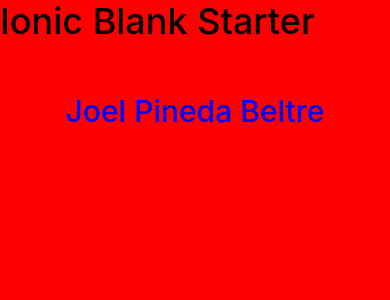
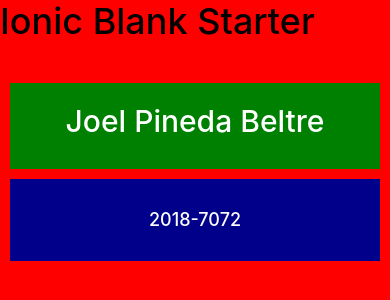
Before and after one commit to JoelPineda/Tarea2, a website: page www/index.html in a window 390 px wide. Drawn offline with Linux system fonts and the light colour scheme; some packages are replaced by stand-ins of ours; files that its build step writes are made by us from their sources.

Commit message:
MyApp v2.0

```diff
--- a/www/index.html
+++ b/www/index.html
@@ -41,7 +41,13 @@
       <ion-content>
         <div style="text-align: center;">
           <br>
-          <h2 style="color: blue;" class="display-1">Joel Pineda Beltre</h2>
+          <div style="background: green; padding: 20px; margin: 10px;">
+            <h2 style="color:white;" class="display-1">Joel Pineda Beltre</h2>
+          </div>
+          <div style="background: darkblue; padding: 20px; margin: 10px;">
+            <h4 style="text-align: center; color: white;">2018-7072</h4>
+          </div>
+
       </div>
       </ion-content>
     </ion-pane>
```
